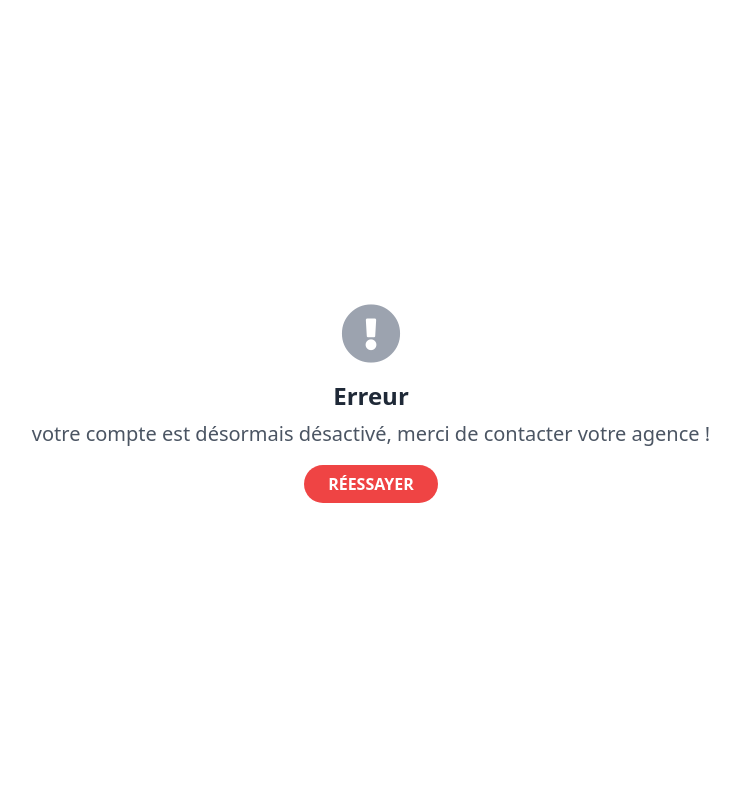
After one commit to uid0Z0uh4iri/Banking_app, a PHP site: page /client/Inactif.php in a window 1280 px wide. The commit adds this page. Shown: the whole page, without its empty margins (269-1009 px from the left). Run offline with PHP 8.4, Linux system fonts and the light colour scheme; some libraries are stand-ins or nearby versions.

Commit message:
if the client status inactive -> inactif.php

```diff
--- a/classes/User.php
+++ b/classes/User.php
@@ -61,11 +61,13 @@ class User {
                 $this->name = $user['name'];
                 $this->email = $user['email'];
                 $this->role = $user['role'];
+                $this->status = $user['status'];
 
                 // Ajoutons le rôle dans la session
                 $_SESSION['user_id'] = $this->id;
                 $_SESSION['user_email'] = $this->email;
                 $_SESSION['role'] = $user['role'];  // Important !
+                $_SESSION['status'] = $this->status;
 
                 return true;
             }
--- /dev/null
+++ b/client/Inactif.php
@@ -0,0 +1,19 @@
+<html lang="fr">
+<head>
+    <meta charset="UTF-8">
+    <meta name="viewport" content="width=device-width, initial-scale=1.0">
+    <title>Erreur</title>
+    <script src="https://cdn.tailwindcss.com"></script>
+</head>
+<body class="bg-white flex items-center justify-center min-h-screen">
+    <div class="text-center">
+        <div class="text-6xl text-gray-400 mb-4">
+            <i class="fas fa-exclamation-circle"></i>
+        </div>
+        <h1 class="text-2xl font-bold text-gray-800 mb-2">Erreur</h1>
+        <p class="text-gray-600 mb-6 text-xl">votre compte est désormais désactivé, merci de contacter votre agence !</p>
+        <a href="../logout.php"class="bg-red-500 text-white font-semibold py-2 px-6 rounded-full hover:bg-red-600 focus:outline-none focus:ring-2 focus:ring-red-500 focus:ring-opacity-50" >RÉESSAYER </a>
+    </div>
+    <link rel="stylesheet" href="https://cdnjs.cloudflare.com/ajax/libs/font-awesome/5.15.3/css/all.min.css">
+</body>
+</html>
```
Also changed, not shown: auth.php (+6 -4 lines).
